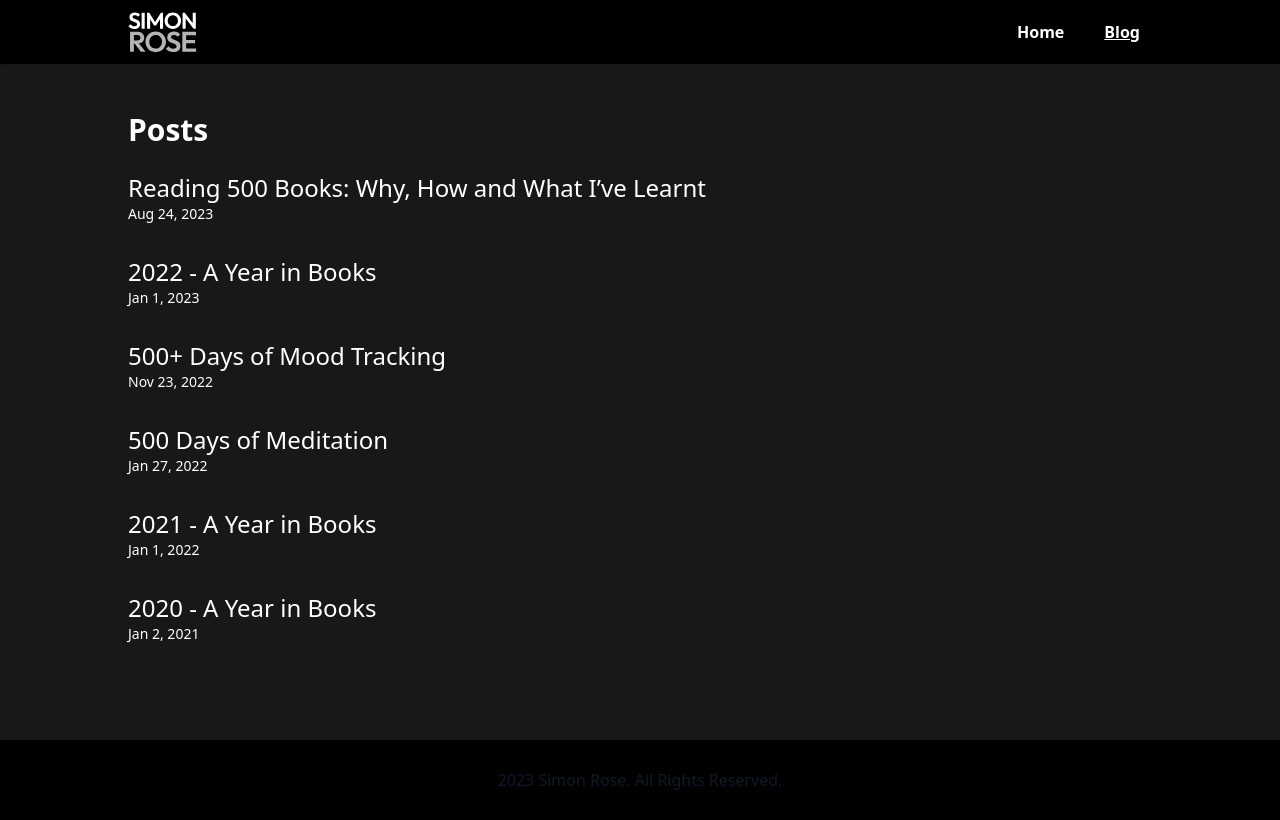
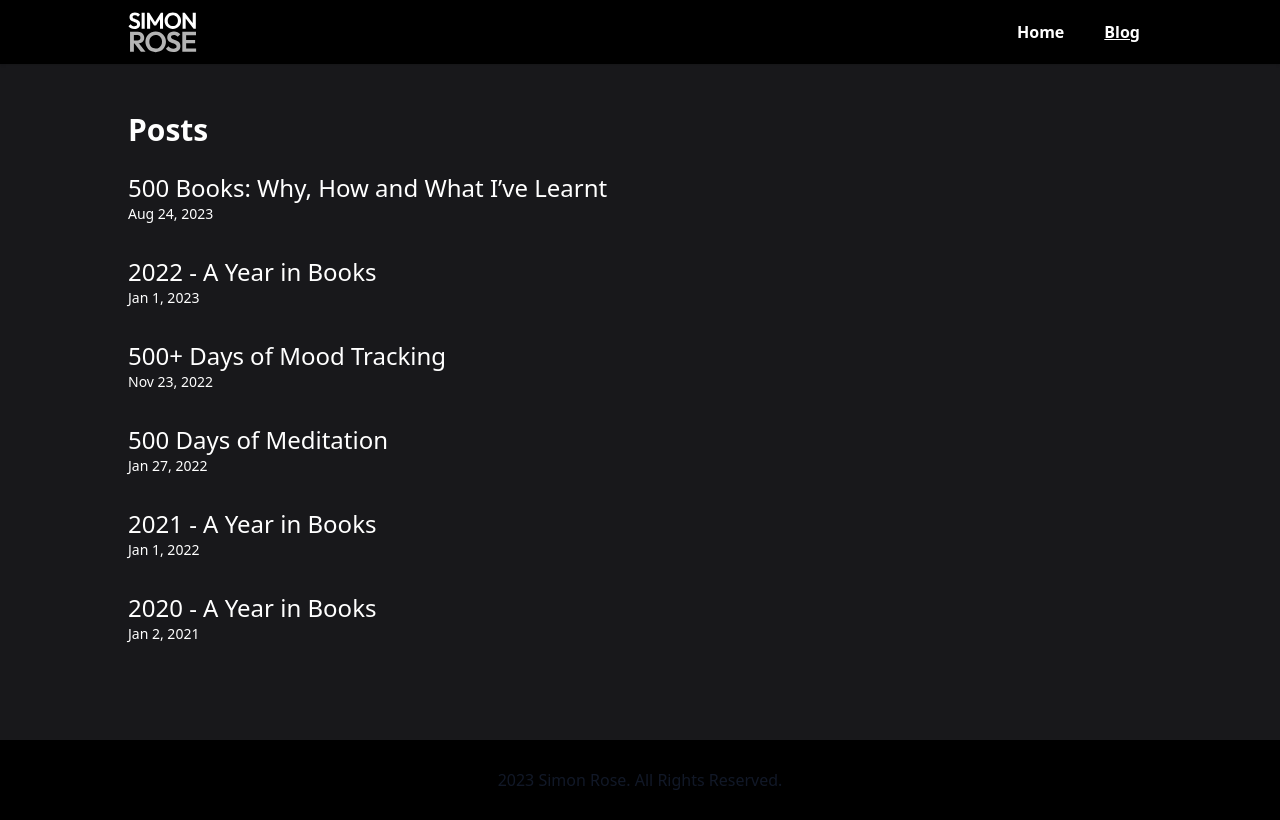
Before and after one commit to simonrose121/simon-rose.co.uk, a Next.js app: page /blog in a window 1280 px wide. Built offline with nearby package versions, Linux system fonts and the light colour scheme.

Commit message:
fix: revert post title

```diff
--- a/content/blog.ts
+++ b/content/blog.ts
@@ -8,10 +8,10 @@ export type BlogPostMeta = {
 
 export const posts: Array<BlogPostMeta> = [
 	{
-		id: 'reading-500-books',
-		title: 'Reading 500 Books: Why, How and What I’ve Learnt',
+		id: '500-books',
+		title: '500 Books: Why, How and What I’ve Learnt',
 		date: new Date('2023-08-24'),
-		path: 'reading-500-books',
+		path: '500-books',
 		socialImage: 'https://simon-rose.co.uk/blog/500-books/fromreadingchair2019.jpeg',
 	},
 	{
```
Also changed, not shown: pages/blog/500-books.mdx (renamed from pages/blog/reading-500-books.mdx).
